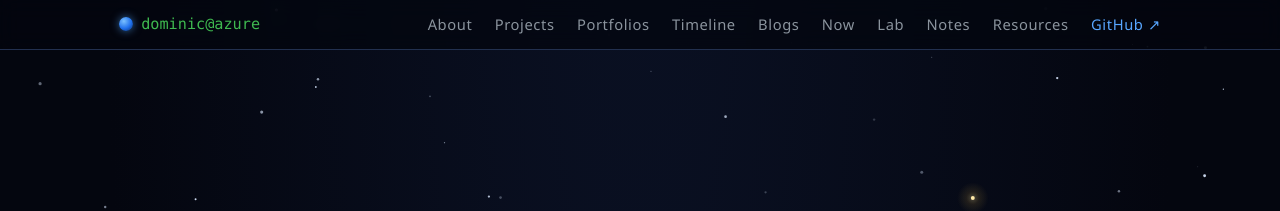
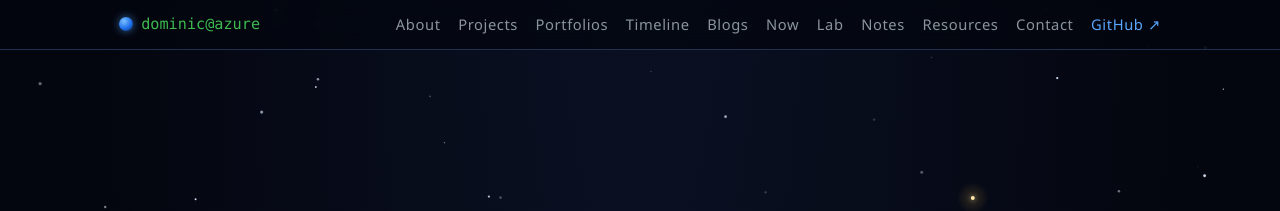
Before and after one commit to dapiced/dapiced.github.io, a Jekyll site: the page built from index.html, in a window 1280 px wide. Shown: the top 211 px of the page. Built offline with Jekyll 4.4.1, drawn with Linux system fonts in a browser that asks for light colours.

Commit message:
Add Contact link to nav, pointing to LinkedIn
Opens in a new tab. With 11 nav links, tighten link gap to 1.1rem
and collapse to the hamburger menu below 1024px.

Co-Authored-By: Claude Fable 5 <noreply@anthropic.com>

```diff
--- a/_layouts/default.html
+++ b/_layouts/default.html
@@ -51,6 +51,7 @@
         <li><a href="/lab/">Lab</a></li>
         <li><a href="/notes/">Notes</a></li>
         <li><a href="/resources/">Resources</a></li>
+        <li><a href="https://www.linkedin.com/in/dapiced/" target="_blank" rel="noopener">Contact</a></li>
         <li><a class="nav-gh" href="https://github.com/dapiced" target="_blank" rel="noopener">GitHub ↗</a></li>
       </ul>
     </nav>
--- a/assets/css/style.css
+++ b/assets/css/style.css
@@ -93,7 +93,7 @@ a:hover { color: var(--lightblue); text-decoration: underline; }
 .nav-links {
   list-style: none;
   display: flex;
-  gap: 1.4rem;
+  gap: 1.1rem;
   margin: 0;
   padding: 0;
   align-items: center;
@@ -118,7 +118,7 @@ a:hover { color: var(--lightblue); text-decoration: underline; }
   cursor: pointer;
 }
 
-@media (max-width: 960px) {
+@media (max-width: 1024px) {
   .nav-toggle { display: block; }
   .nav-links {
     display: none;
```
